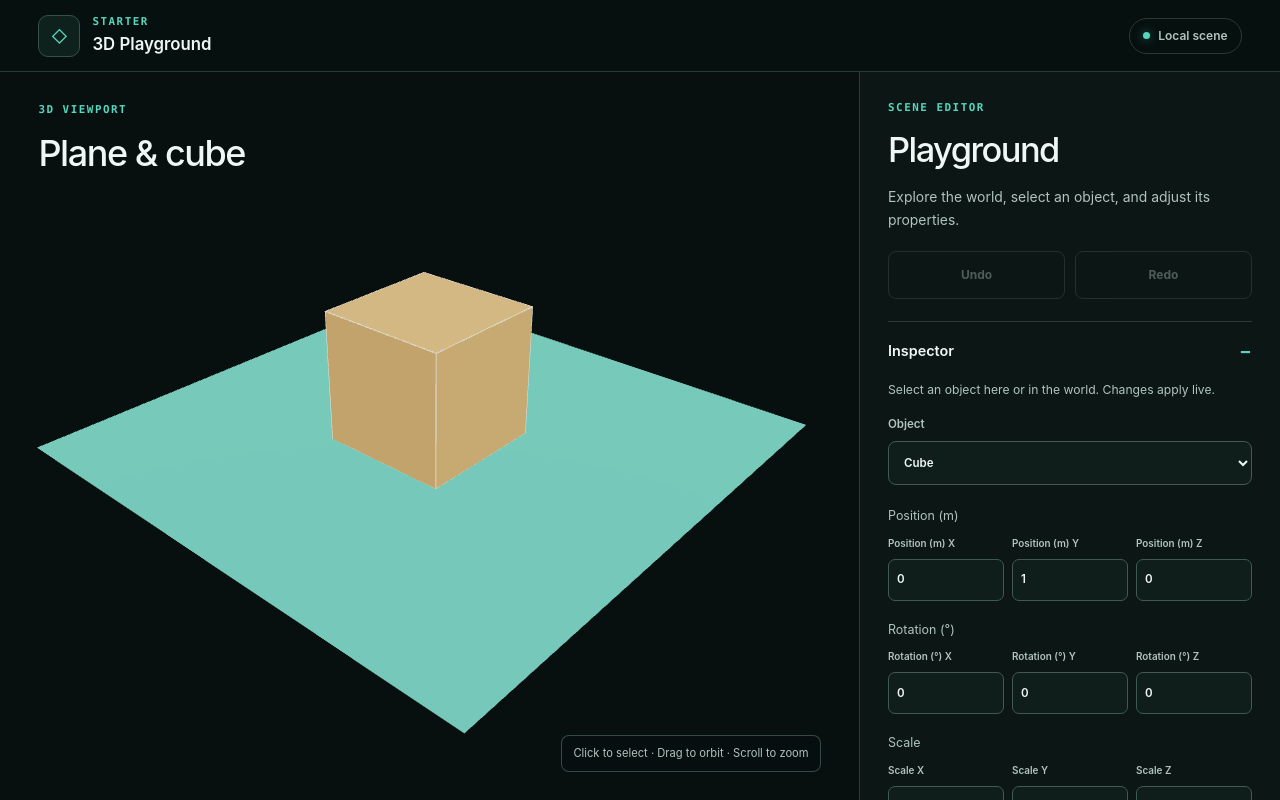
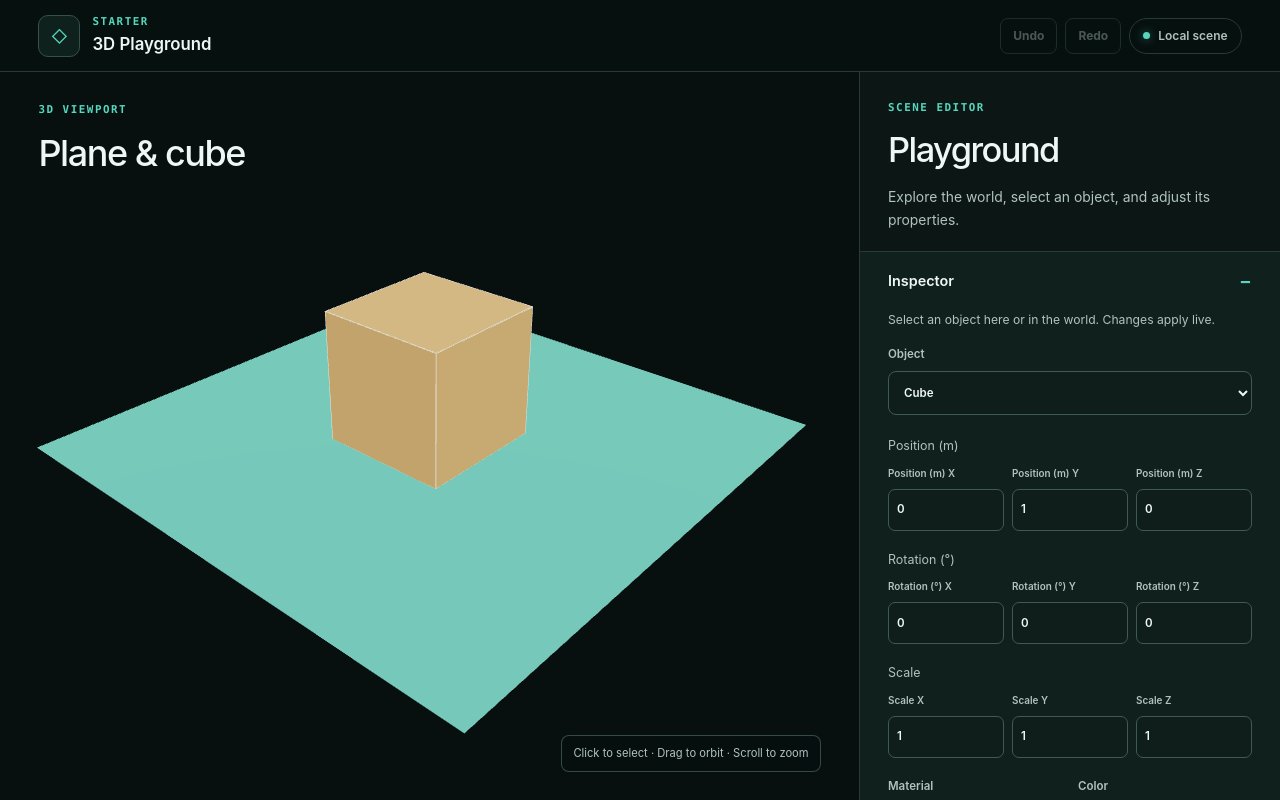
Before and after one commit to The-Sims-Digipen/Fleet-Project, a React (Vite) app in the folder apps/client/: page / in a window 1280 px wide. Built offline with nearby package versions, Linux system fonts and the light colour scheme.

Commit message:
Move undo redo to the top

```diff
--- a/apps/client/src/App.tsx
+++ b/apps/client/src/App.tsx
@@ -1,4 +1,5 @@
 import { Component, lazy, Suspense, useState, type ReactNode } from "react";
+import { HistoryControls } from "./components/HistoryControls";
 import { Sidebar } from "./components/Sidebar";
 
 const LazyWorldScene = lazy(() => import("./components/WorldScene").then((module) => ({ default: module.WorldScene })));
@@ -17,7 +18,10 @@ export default function App() {
     <a className="fixed top-3 left-3 z-50 -translate-y-[160%] rounded-lg bg-accent px-3.5 py-2.5 font-extrabold text-accent-ink focus:translate-y-0" href="#controls">Skip to controls</a>
     <header className="flex min-h-[72px] items-center justify-between gap-6 border-b border-line bg-surface/95 px-[clamp(18px,3vw,40px)] py-3 max-[560px]:min-h-16 max-[560px]:px-4">
       <div className="flex min-w-0 items-center gap-3"><span className="grid size-[42px] shrink-0 place-items-center rounded-[10px] border border-[#355149] bg-[#0f211d] text-accent max-[560px]:size-[38px]" aria-hidden="true">◇</span><div><p className="mb-0.5 block font-mono text-[0.68rem] font-bold tracking-[0.14em] text-accent uppercase">Starter</p><h1 className="text-[1.05rem] font-semibold max-[560px]:text-[0.92rem]">3D Playground</h1></div></div>
-      <span className="flex min-h-9 items-center gap-2 rounded-full border border-line px-[13px] text-xs font-semibold text-secondary max-[560px]:w-9 max-[560px]:justify-center max-[560px]:px-0 max-[560px]:text-[0px]"><i className="size-[7px] shrink-0 rounded-full bg-accent shadow-[0_0_10px_#55d6be80]" aria-hidden="true" />Local scene</span>
+      <div className="flex items-center gap-2">
+        <HistoryControls />
+        <span className="flex min-h-9 items-center gap-2 rounded-full border border-line px-[13px] text-xs font-semibold text-secondary max-[560px]:w-9 max-[560px]:justify-center max-[560px]:px-0 max-[560px]:text-[0px]"><i className="size-[7px] shrink-0 rounded-full bg-accent shadow-[0_0_10px_#55d6be80]" aria-hidden="true" />Local scene</span>
+      </div>
     </header>
     <div className="grid h-[calc(100dvh-72px)] min-h-0 grid-cols-[minmax(0,1fr)_420px] max-[900px]:h-auto max-[900px]:grid-cols-1">
       <section className="relative min-h-0 min-w-0 overflow-hidden border-r border-line bg-surface max-[900px]:min-h-[58dvh] max-[900px]:border-r-0 max-[900px]:border-b" aria-labelledby="scene-title">
--- a/apps/client/src/components/CollapsibleSection.tsx
+++ b/apps/client/src/components/CollapsibleSection.tsx
@@ -9,7 +9,7 @@ export function CollapsibleSection({ title, description, defaultOpen = false, ch
 }) {
   const [open, setOpen] = useState(defaultOpen);
   const id = useId();
-  return <section className="border-t border-line">
+  return <section className="-mx-7 border-t border-line bg-[#10201d] px-7 max-[560px]:-mx-5 max-[560px]:px-5">
     <h3 className="m-0">
       <button className="flex min-h-[58px] w-full items-center justify-between border-0 bg-transparent py-2.5 text-[0.9rem] font-semibold text-primary" type="button" id={`${id}-heading`} aria-expanded={open} aria-controls={id} onClick={() => {
         if (open) onBeforeCollapse?.();
--- /dev/null
+++ b/apps/client/src/components/HistoryControls.tsx
@@ -0,0 +1,55 @@
+import { useEffect } from "react";
+import { useSceneStore } from "../state/sceneStore";
+
+export function HistoryControls() {
+  const canUndo = useSceneStore(
+    (state) =>
+      state.history.past.length > 0 ||
+      (state.history.baseline !== null &&
+        state.history.baseline !== state.document),
+  );
+  const canRedo = useSceneStore((state) => state.history.future.length > 0);
+  const undo = useSceneStore((state) => state.undo);
+  const redo = useSceneStore((state) => state.redo);
+
+  useEffect(() => {
+    const onKeyDown = (event: KeyboardEvent) => {
+      const target = event.target;
+      if (
+        target instanceof HTMLElement &&
+        (target.matches("input, textarea, select") || target.isContentEditable)
+      )
+        return;
+      if (!(event.ctrlKey || event.metaKey) || event.altKey) return;
+      const key = event.key.toLowerCase();
+      if (key === "z" || key === "y") {
+        event.preventDefault();
+        if (key === "y" || event.shiftKey) redo();
+        else undo();
+      }
+    };
+    window.addEventListener("keydown", onKeyDown);
+    return () => window.removeEventListener("keydown", onKeyDown);
+  }, [undo, redo]);
+
+  return (
+    <div className="flex gap-2" aria-label="Edit history">
+      <button
+        type="button"
+        className="min-h-9 rounded-lg border border-line-strong bg-transparent px-3 text-xs font-bold text-secondary transition-colors duration-150 enabled:hover:border-[#668078] enabled:hover:text-primary disabled:cursor-default disabled:opacity-40 motion-reduce:transition-none"
+        disabled={!canUndo}
+        onClick={undo}
+      >
+        Undo
+      </button>
+      <button
+        type="button"
+        className="min-h-9 rounded-lg border border-line-strong bg-transparent px-3 text-xs font-bold text-secondary transition-colors duration-150 enabled:hover:border-[#668078] enabled:hover:text-primary disabled:cursor-default disabled:opacity-40 motion-reduce:transition-none"
+        disabled={!canRedo}
+        onClick={redo}
+      >
+        Redo
+      </button>
+    </div>
+  );
+}
--- a/apps/client/src/components/Sidebar.tsx
+++ b/apps/client/src/components/Sidebar.tsx
@@ -1,4 +1,3 @@
-import { useEffect } from "react";
 import { useSceneStore, type MaterialPreset, type Vector3 } from "../state/sceneStore";
 import { CollapsibleSection } from "./CollapsibleSection";
 import { ColorControl, RangeControl, SelectControl, Vector3Control } from "./controls";
@@ -58,35 +57,9 @@ function DebugModule() {
   </CollapsibleSection>;
 }
 
-function HistoryControls() {
-  const canUndo = useSceneStore((state) => state.history.past.length > 0 || (state.history.baseline !== null && state.history.baseline !== state.document));
-  const canRedo = useSceneStore((state) => state.history.future.length > 0);
-  const undo = useSceneStore((state) => state.undo);
-  const redo = useSceneStore((state) => state.redo);
-  useEffect(() => {
-    const onKeyDown = (event: KeyboardEvent) => {
-      const target = event.target;
-      if (target instanceof HTMLElement && (target.matches("input, textarea, select") || target.isContentEditable)) return;
-      if (!(event.ctrlKey || event.metaKey) || event.altKey) return;
-      const key = event.key.toLowerCase();
-      if (key === "z" || key === "y") {
-        event.preventDefault();
-        if (key === "y" || event.shiftKey) redo(); else undo();
-      }
-    };
-    window.addEventListener("keydown", onKeyDown);
-    return () => window.removeEventListener("keydown", onKeyDown);
-  }, [undo, redo]);
-  return <div className="mb-[22px] grid grid-cols-2 gap-2.5" aria-label="Edit history">
-    <button type="button" className="min-h-12 rounded-lg border border-line-strong bg-transparent px-[15px] text-xs font-bold text-secondary transition-colors duration-150 enabled:hover:border-[#668078] enabled:hover:text-primary disabled:cursor-default disabled:opacity-40 motion-reduce:transition-none" disabled={!canUndo} onClick={undo}>Undo</button>
-    <button type="button" className="min-h-12 rounded-lg border border-line-strong bg-transparent px-[15px] text-xs font-bold text-secondary transition-colors duration-150 enabled:hover:border-[#668078] enabled:hover:text-primary disabled:cursor-default disabled:opacity-40 motion-reduce:transition-none" disabled={!canRedo} onClick={redo}>Redo</button>
-  </div>;
-}
-
 export function Sidebar({ onResetCamera }: { onResetCamera: () => void }) {
   return <aside className="flex min-w-0 flex-col overflow-y-auto bg-panel p-7 max-[900px]:overflow-visible max-[560px]:px-5 max-[560px]:py-6" id="controls" aria-labelledby="controls-title" tabIndex={-1}>
     <div className="pb-5"><span className="mb-2 block font-mono text-[0.68rem] font-bold tracking-[0.14em] text-accent uppercase">Scene editor</span><h2 className="text-[clamp(1.6rem,3vw,2.15rem)] font-medium tracking-[-0.045em]" id="controls-title">Playground</h2><p className="mt-2.5 max-w-[38ch] text-[0.87rem] leading-relaxed text-secondary">Explore the world, select an object, and adjust its properties.</p></div>
-    <HistoryControls />
     <Inspector />
     <SceneModule onResetCamera={onResetCamera} />
     <DebugModule />
```
